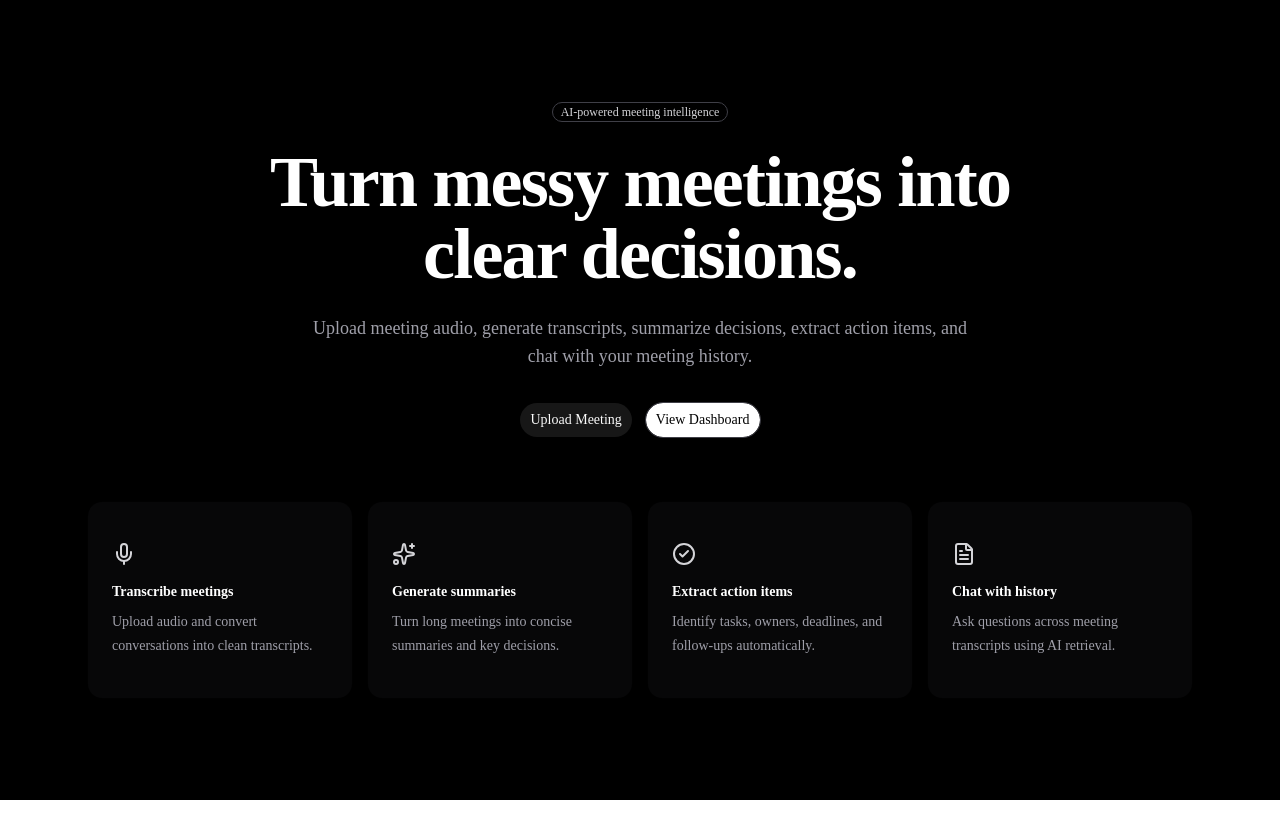
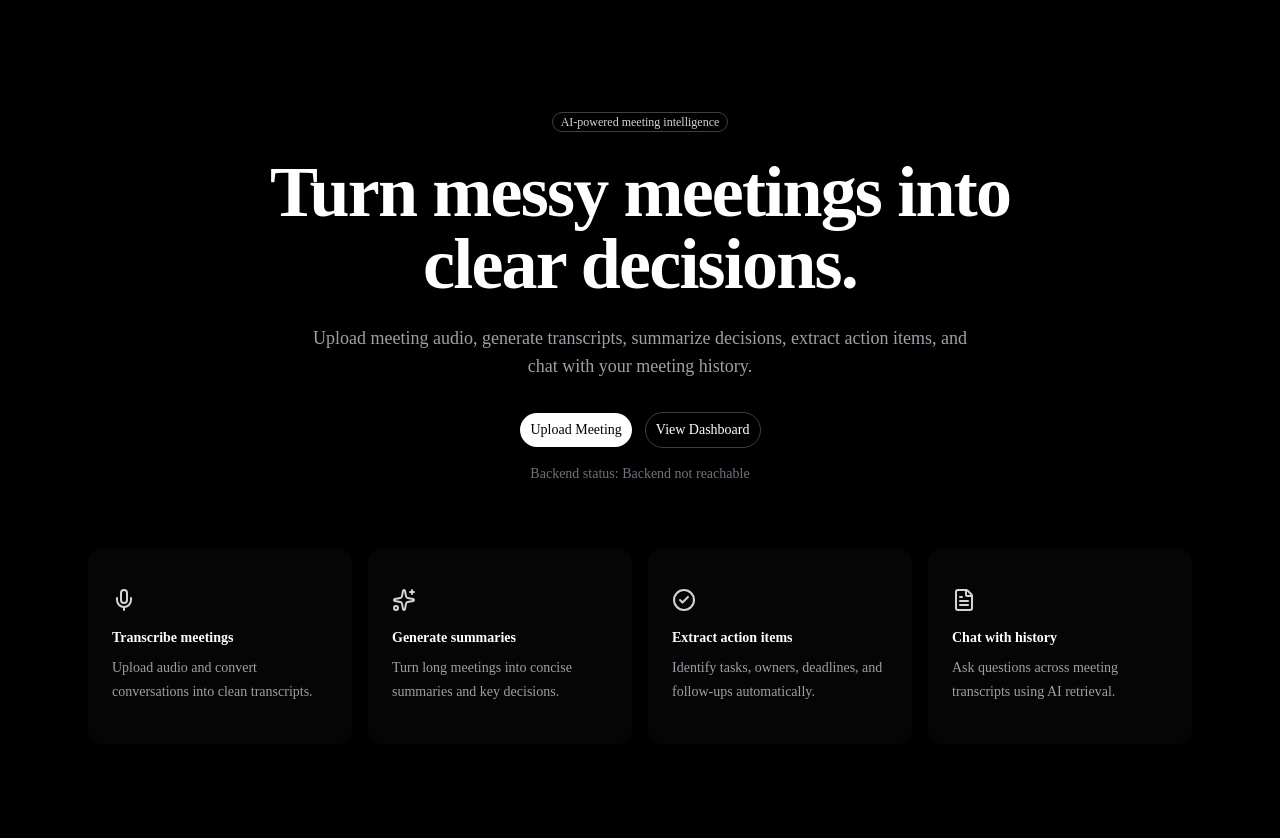
Before and after one commit to PaarthSh4rma/ai-meeting-copilot, a Next.js app in the folder frontend/: page / in a window 1280 px wide. Shown: the top 838 px of the page. Before the commit the page ends 800 px from the top, so only its background shows below. Built offline with nearby package versions, Linux system fonts and the light colour scheme; no server answers.

Commit message:
connect frontend to backend health endpoint

```diff
--- a/frontend/src/app/page.tsx
+++ b/frontend/src/app/page.tsx
@@ -1,7 +1,11 @@
+"use client";
+
+import { useEffect, useState } from "react";
 import { Badge } from "@/components/ui/badge";
 import { Button } from "@/components/ui/button";
 import { Card, CardContent } from "@/components/ui/card";
-import { Mic, FileText, Sparkles, CheckCircle2 } from "lucide-react";
+import { getHealth } from "@/lib/api";
+import { CheckCircle2, FileText, Mic, Sparkles } from "lucide-react";
 
 const features = [
   {
@@ -27,9 +31,17 @@ const features = [
 ];
 
 export default function Home() {
+  const [backendStatus, setBackendStatus] = useState("Checking backend...");
+
+  useEffect(() => {
+    getHealth()
+      .then((data) => setBackendStatus(data.status))
+      .catch(() => setBackendStatus("Backend not reachable"));
+  }, []);
+
   return (
     <main className="min-h-screen bg-black text-white">
-      <section className="mx-auto flex min-h-screen max-w-6xl flex-col items-center justify-center px-6 py-20 text-center">
+      <section className="mx-auto flex min-h-screen max-w-6xl flex-col items-center justify-center px-6 py-28 text-center">
         <Badge variant="outline" className="mb-6 border-zinc-700 text-zinc-300">
           AI-powered meeting intelligence
         </Badge>
@@ -39,26 +51,44 @@ export default function Home() {
         </h1>
 
         <p className="mt-6 max-w-2xl text-lg text-zinc-400">
-          Upload meeting audio, generate transcripts, summarize decisions, extract
-          action items, and chat with your meeting history.
+          Upload meeting audio, generate transcripts, summarize decisions,
+          extract action items, and chat with your meeting history.
         </p>
 
         <div className="mt-8 flex flex-col gap-3 sm:flex-row">
-          <Button size="lg" className="rounded-full">
+          <Button
+            size="lg"
+            className="rounded-full bg-white text-black hover:bg-zinc-200"
+          >
             Upload Meeting
           </Button>
+
           <Button
             size="lg"
             variant="outline"
-            className="rounded-full border-zinc-700 text-black"
+            className="rounded-full border-zinc-700 bg-transparent text-white hover:bg-zinc-900"
           >
             View Dashboard
           </Button>
         </div>
 
+        <p className="mt-4 text-sm text-zinc-500">
+          Backend status:{" "}
+          <span
+            className={
+              backendStatus === "ok" ? "text-green-400" : "text-zinc-500"
+            }
+          >
+            {backendStatus}
+          </span>
+        </p>
+
         <div className="mt-16 grid w-full gap-4 sm:grid-cols-2 lg:grid-cols-4">
           {features.map((feature) => (
-            <Card key={feature.title} className="border-zinc-800 bg-zinc-950/80 text-left">
+            <Card
+              key={feature.title}
+              className="border-zinc-800 bg-zinc-950/60 text-left backdrop-blur"
+            >
               <CardContent className="p-6">
                 <feature.icon className="mb-4 h-6 w-6 text-zinc-300" />
                 <h3 className="font-semibold text-white">{feature.title}</h3>
--- /dev/null
+++ b/frontend/src/lib/api.ts
@@ -0,0 +1,7 @@
+const API_BASE_URL = process.env.NEXT_PUBLIC_API_BASE_URL || "http://localhost:8000";
+
+export async function getHealth() {
+  const res = await fetch(`${API_BASE_URL}/health`);
+  if (!res.ok) throw new Error("API not reachable");
+  return res.json();
+}
```
